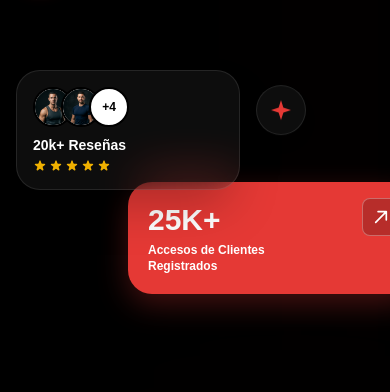
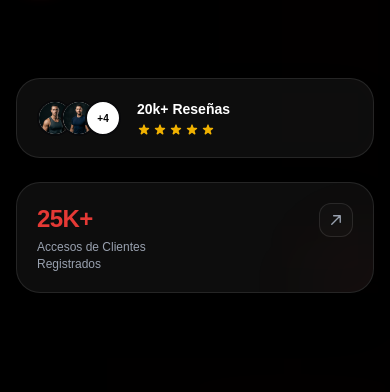
Before and after one commit to EdsonAP1/Gympross, a React (Vite) app in the folder gympross-frontend/: page / in a window 390 px wide. Shown: the part 627-1019 px from the top of the page. Built offline with nearby package versions, Linux system fonts and the light colour scheme; no server answers.

Commit message:
style: improve design and responsiveness of floating statistics cards in Hero

```diff
--- a/gympross-frontend/src/componentes/Hero.tsx
+++ b/gympross-frontend/src/componentes/Hero.tsx
@@ -35,54 +35,44 @@ const Hero = () => {
           </button>
         </div>
 
-        {/* Componentes Flotantes del Hero - Altura corregida para evitar colisiones */}
-        <div className="relative mt-8 md:mt-4 h-[280px] w-full max-w-[500px]">
+        {/* Componentes de Estadísticas y Confianza */}
+        <div className="flex flex-col sm:flex-row gap-6 mt-10 w-full max-w-xl relative z-20">
 
           {/* Tarjeta de Reseñas */}
-          <div className="absolute top-0 left-0 bg-white/5 backdrop-blur-xl border border-white/10 rounded-3xl p-4 flex flex-col gap-2 w-56 z-20 shadow-2xl transition-all duration-500 hover:-translate-y-1 hover:border-white/20">
-            <div className="flex -space-x-3">
-              <img src="/profile_1.png" alt="Perfil Usuario" className="w-10 h-10 rounded-full border-2 border-black object-cover" />
-              <img src="/profile_2.png" alt="Perfil Usuario" className="w-10 h-10 rounded-full border-2 border-black object-cover" />
-              <div className="w-10 h-10 rounded-full bg-white text-black flex items-center justify-center font-extrabold border-2 border-black text-xs z-10">+4</div>
+          <div className="flex-1 bg-white/5 backdrop-blur-xl border border-white/10 rounded-3xl p-5 flex items-center gap-4 shadow-2xl transition-all duration-500 hover:-translate-y-1 hover:border-white/20 hover:bg-white/10">
+            <div className="flex -space-x-3 flex-shrink-0">
+              <img src="/profile_1.png" alt="Perfil Usuario" className="w-9 h-9 rounded-full border-2 border-zinc-950 object-cover" />
+              <img src="/profile_2.png" alt="Perfil Usuario" className="w-9 h-9 rounded-full border-2 border-zinc-950 object-cover" />
+              <div className="w-9 h-9 rounded-full bg-white text-black flex items-center justify-center font-extrabold border-2 border-zinc-950 text-[10px] z-10">+4</div>
             </div>
             <div className="text-left">
               <p className="font-bold text-sm text-white">20k+ Reseñas</p>
               <div className="flex text-yellow-500 gap-0.5 mt-1">
-                <svg className="w-3.5 h-3.5 fill-current" viewBox="0 0 20 20">
-                  <path d="M9.049 2.927c.3-.921 1.603-.921 1.902 0l1.07 3.292a1 1 0 00.95.69h3.462c.969 0 1.371 1.24.588 1.81l-2.8 2.034a1 1 0 00-.364 1.118l1.07 3.292c.3.921-.755 1.688-1.54 1.118l-2.8-2.034a1 1 0 00-1.175 0l-2.8 2.034c-.784.57-1.838-.197-1.539-1.118l1.07-3.292a1 1 0 00-.364-1.118L2.98 8.72c-.783-.57-.38-1.81.588-1.81h3.461a1 1 0 00.951-.69l1.07-3.292z" />
-                </svg>
-                <svg className="w-3.5 h-3.5 fill-current" viewBox="0 0 20 20">
-                  <path d="M9.049 2.927c.3-.921 1.603-.921 1.902 0l1.07 3.292a1 1 0 00.95.69h3.462c.969 0 1.371 1.24.588 1.81l-2.8 2.034a1 1 0 00-.364 1.118l1.07 3.292c.3.921-.755 1.688-1.54 1.118l-2.8-2.034a1 1 0 00-1.175 0l-2.8 2.034c-.784.57-1.838-.197-1.539-1.118l1.07-3.292a1 1 0 00-.364-1.118L2.98 8.72c-.783-.57-.38-1.81.588-1.81h3.461a1 1 0 00.951-.69l1.07-3.292z" />
-                </svg>
-                <svg className="w-3.5 h-3.5 fill-current" viewBox="0 0 20 20">
-                  <path d="M9.049 2.927c.3-.921 1.603-.921 1.902 0l1.07 3.292a1 1 0 00.95.69h3.462c.969 0 1.371 1.24.588 1.81l-2.8 2.034a1 1 0 00-.364 1.118l1.07 3.292c.3.921-.755 1.688-1.54 1.118l-2.8-2.034a1 1 0 00-1.175 0l-2.8 2.034c-.784.57-1.838-.197-1.539-1.118l1.07-3.292a1 1 0 00-.364-1.118L2.98 8.72c-.783-.57-.38-1.81.588-1.81h3.461a1 1 0 00.951-.69l1.07-3.292z" />
-                </svg>
-                <svg className="w-3.5 h-3.5 fill-current" viewBox="0 0 20 20">
-                  <path d="M9.049 2.927c.3-.921 1.603-.921 1.902 0l1.07 3.292a1 1 0 00.95.69h3.462c.969 0 1.371 1.24.588 1.81l-2.8 2.034a1 1 0 00-.364 1.118l1.07 3.292c.3.921-.755 1.688-1.54 1.118l-2.8-2.034a1 1 0 00-1.175 0l-2.8 2.034c-.784.57-1.838-.197-1.539-1.118l1.07-3.292a1 1 0 00-.364-1.118L2.98 8.72c-.783-.57-.38-1.81.588-1.81h3.461a1 1 0 00.951-.69l1.07-3.292z" />
-                </svg>
-                <svg className="w-3.5 h-3.5 fill-current" viewBox="0 0 20 20">
-                  <path d="M9.049 2.927c.3-.921 1.603-.921 1.902 0l1.07 3.292a1 1 0 00.95.69h3.462c.969 0 1.371 1.24.588 1.81l-2.8 2.034a1 1 0 00-.364 1.118l1.07 3.292c.3.921-.755 1.688-1.54 1.118l-2.8-2.034a1 1 0 00-1.175 0l-2.8 2.034c-.784.57-1.838-.197-1.539-1.118l1.07-3.292a1 1 0 00-.364-1.118L2.98 8.72c-.783-.57-.38-1.81.588-1.81h3.461a1 1 0 00.951-.69l1.07-3.292z" />
-                </svg>
+                {[...Array(5)].map((_, i) => (
+                  <svg key={i} className="w-3.5 h-3.5 fill-current" viewBox="0 0 20 20">
+                    <path d="M9.049 2.927c.3-.921 1.603-.921 1.902 0l1.07 3.292a1 1 0 00.95.69h3.462c.969 0 1.371 1.24.588 1.81l-2.8 2.034a1 1 0 00-.364 1.118l1.07 3.292c.3.921-.755 1.688-1.54 1.118l-2.8-2.034a1 1 0 00-1.175 0l-2.8 2.034c-.784.57-1.838-.197-1.539-1.118l1.07-3.292a1 1 0 00-.364-1.118L2.98 8.72c-.783-.57-.38-1.81.588-1.81h3.461a1 1 0 00.951-.69l1.07-3.292z" />
+                  </svg>
+                ))}
               </div>
             </div>
           </div>
 
-          {/* Icono Decorativo Flotante */}
-          <div className="absolute top-6 left-60 bg-white/5 backdrop-blur-md border border-white/10 rounded-full p-3 flex items-center justify-center animate-bounce duration-1000 shadow-lg z-20">
-            <svg className="w-6 h-6 text-brand-red" viewBox="0 0 24 24" fill="currentColor">
-              <path d="M12 2L14.39 9.61L22 12L14.39 14.39L12 22L9.61 14.39L2 12L9.61 9.61L12 2Z" />
-            </svg>
-          </div>
+          {/* Tarjeta de Clientes Registrados */}
+          <div className="flex-1 bg-white/5 backdrop-blur-xl border border-white/10 rounded-3xl p-5 flex flex-col justify-between shadow-2xl transition-all duration-500 hover:-translate-y-1 hover:border-brand-red/30 hover:bg-white/10 relative overflow-hidden group">
+            {/* Resplandor rojo sutil al hacer hover */}
+            <div className="absolute -right-10 -bottom-10 w-24 h-24 bg-brand-red/5 rounded-full blur-2xl group-hover:bg-brand-red/15 transition-all duration-500 pointer-events-none"></div>
 
-          {/* Tarjeta Roja Inferior - Estadísticas (Desplazada hacia abajo y derecha para evitar colisiones) */}
-          <div className="absolute top-28 left-28 md:left-36 bg-brand-red rounded-3xl p-5 w-72 flex flex-col z-10 overflow-hidden shadow-[0_10px_30px_rgba(229,57,53,0.3)] transition-all duration-500 hover:-translate-y-1">
-            <div className="absolute top-4 right-4 border border-white/30 p-2 rounded-lg bg-black/20">
-              <svg className="w-5 h-5 text-white transform -rotate-45" fill="none" stroke="currentColor" viewBox="0 0 24 24">
-                <path strokeLinecap="round" strokeLinejoin="round" strokeWidth="2" d="M14 5l7 7m0 0l-7 7m7-7H3"></path>
-              </svg>
+            <div className="flex justify-between items-start w-full">
+              <div className="text-left">
+                <h2 className="text-2xl font-black text-brand-red tracking-tight">25K+</h2>
+                <p className="text-xs text-gray-400 font-medium mt-1 leading-snug">Accesos de Clientes<br/>Registrados</p>
+              </div>
+              <div className="border border-white/10 p-2 rounded-xl bg-white/[0.02] group-hover:border-brand-red/30 group-hover:bg-brand-red/5 transition-all duration-500 flex-shrink-0">
+                <svg className="w-4 h-4 text-gray-400 group-hover:text-brand-red transform -rotate-45 transition-colors duration-500" fill="none" stroke="currentColor" viewBox="0 0 24 24">
+                  <path strokeLinecap="round" strokeLinejoin="round" strokeWidth="2" d="M14 5l7 7m0 0l-7 7m7-7H3"></path>
+                </svg>
+              </div>
             </div>
-            <h2 className="text-3xl font-black mb-1 text-white text-left">25K+</h2>
-            <p className="text-xs font-semibold text-white text-left">Accesos de Clientes<br/>Registrados</p>
           </div>
 
         </div>
```
